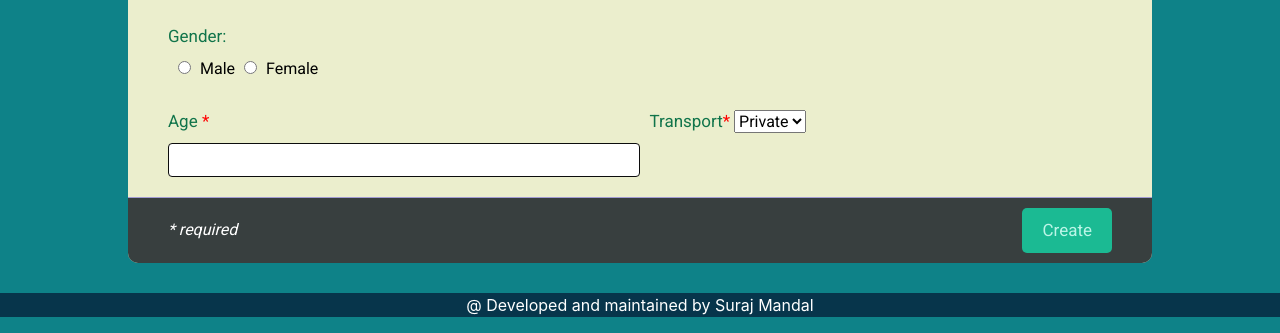
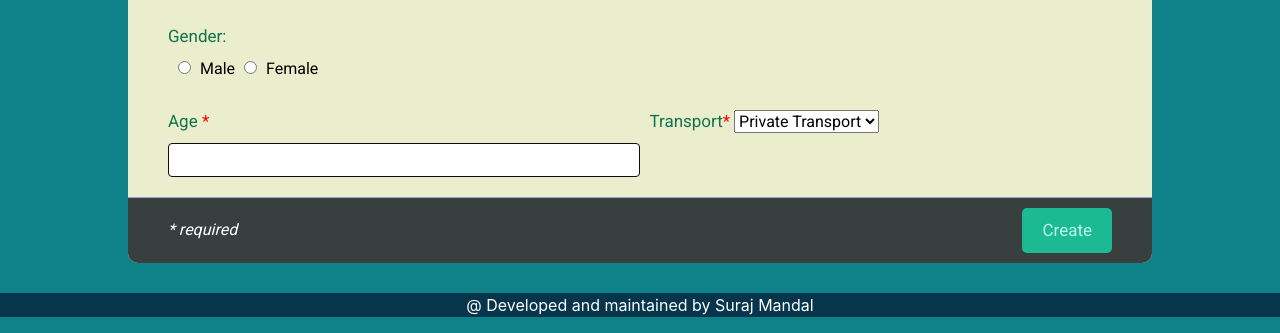
Before and after one commit to srm1071/crowdsource1, a Django app: page /register in a window 1280 px wide. Shown: the part 1663-1996 px from the top of the page. Run offline with Django 3.2, Linux system fonts and the light colour scheme; some libraries are stand-ins or nearby versions.

Commit message:
Update register.html

```diff
--- a/template/register.html
+++ b/template/register.html
@@ -410,8 +410,8 @@
           <div class="form-group right">
             <label for="experience" class="label-title">Transport<font color="red">*</font></label>
             <select name="trans">
-              <option>Private</option>
-              <option>Public</option>
+              <option>Private Transport</option>
+              <option>Public Transport</option>
             </select>
           </div>
         </div>
```
